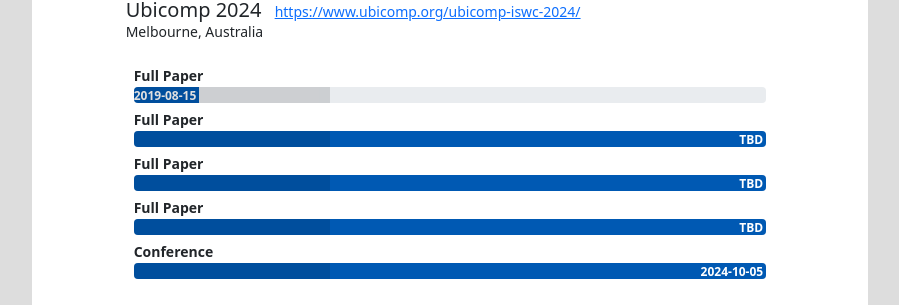
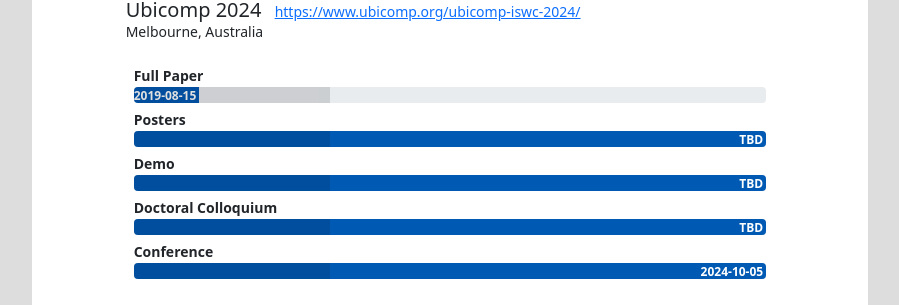
Before and after one commit to augmented-human-lab/hci-calendar, a Jekyll site: the page built from _pages/top.md, in a window 1280 px wide and 900 px high, scrolled down 9520 px. Shown: the part 150-455 px from the top of the window, without its empty margins (190-1089 px from the left). Built offline with Jekyll 4.4.1, drawn with Linux system fonts in a browser that asks for light colours; nearby versions of some CDN libraries.

Commit message:
ubicomp update

```diff
--- a/_data/conference/Ubicomp.yml
+++ b/_data/conference/Ubicomp.yml
@@ -11,11 +11,11 @@ years:
     type: Full Paper
     date: "2019-08-15"
   -
-    type: Full Paper
+    type: Posters
     date: "TBD"
   -
-    type: Full Paper
+    type: Demo
     date: "TBD"
   -
-    type: Full Paper
+    type: Doctoral Colloquium
     date: "TBD"
```
Also changed, not shown: Gemfile.lock (added).
